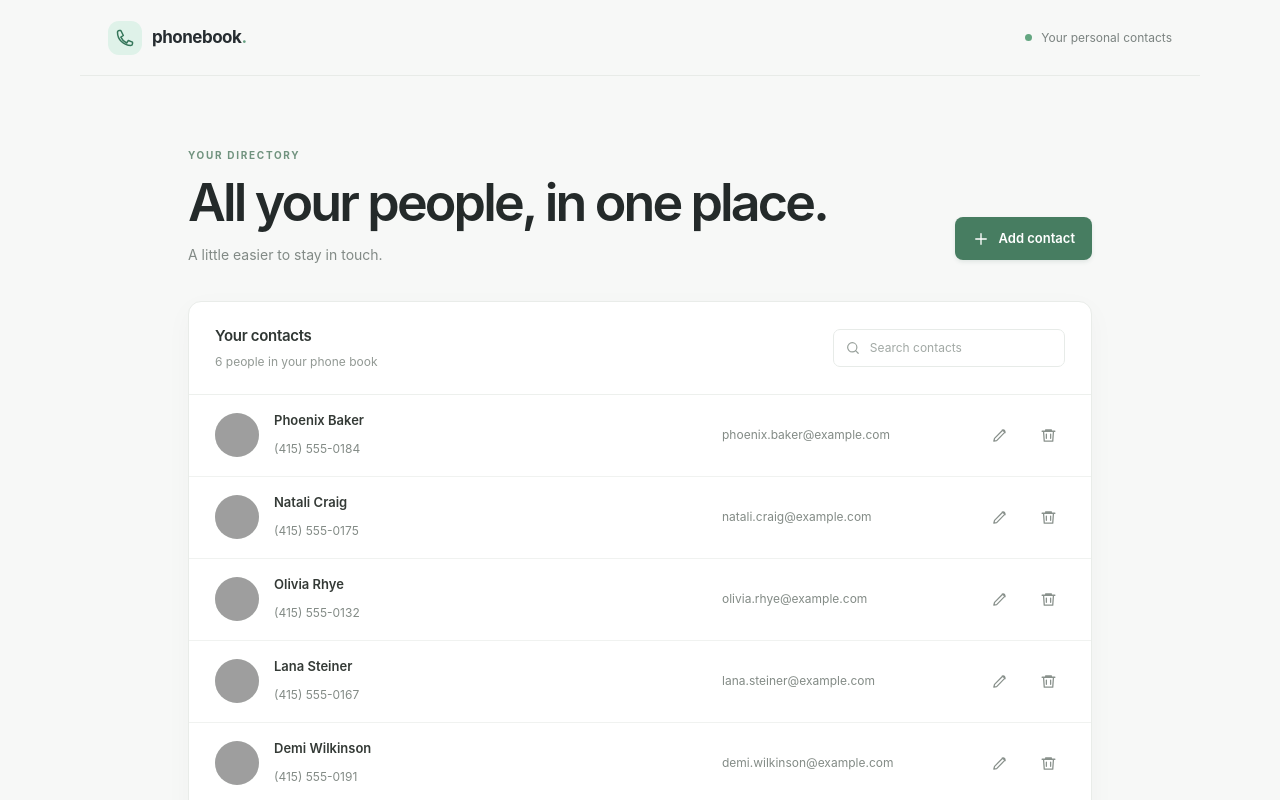
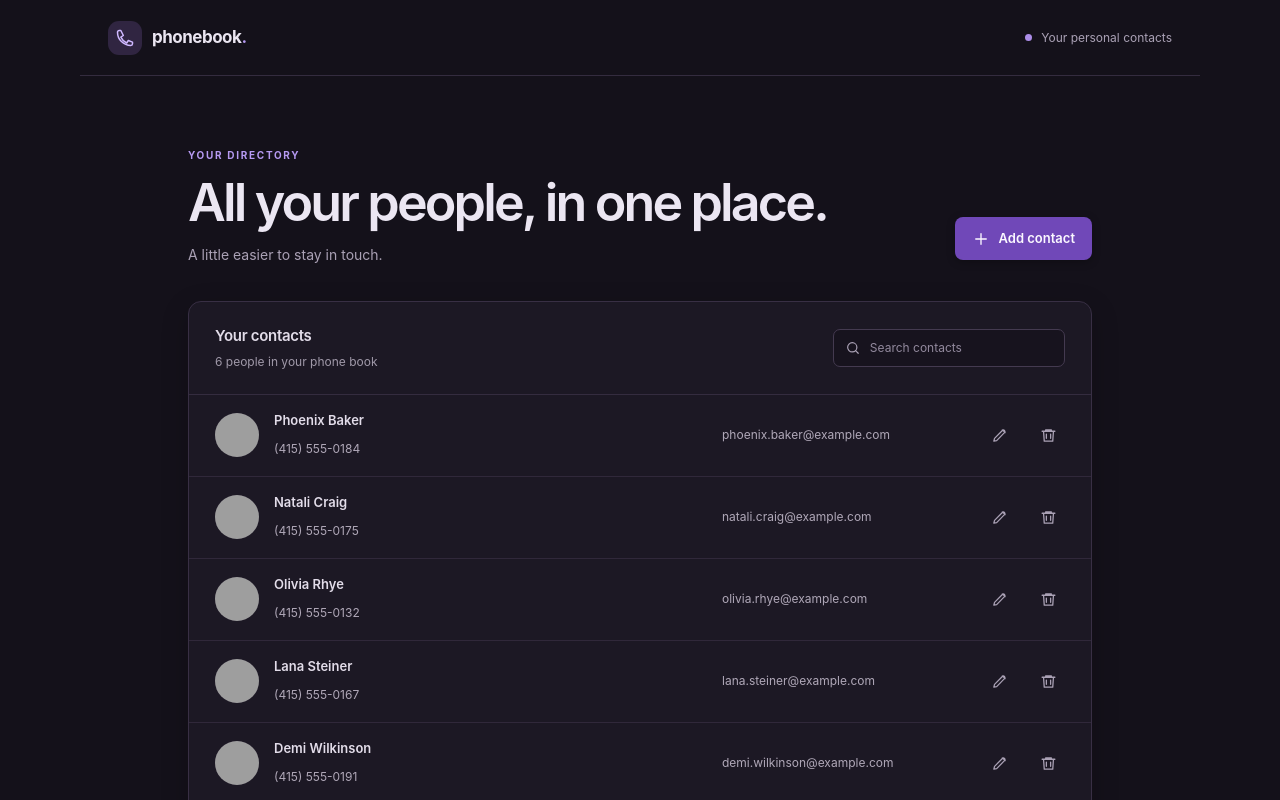
Before and after one commit to fcortesnila/phone-book, a React (Vite) app: page / in a window 1280 px wide. Shown: the top 800 px of the page. Built offline with nearby package versions, Linux system fonts and the light colour scheme; grey boxes are pictures that could not be loaded.

Commit message:
update: change it to dark mode purple accent

```diff
--- a/src/App.jsx
+++ b/src/App.jsx
@@ -148,7 +148,7 @@ function App() {
 
   return (
     <>
-    <div className="app-shell" inert={Boolean(contactToDelete)}>
+    <div className="app-shell" data-theme="dark" inert={Boolean(contactToDelete)}>
       <div className="sr-only" role="status" aria-live="polite" aria-atomic="true">{feedback?.type === 'error' ? '' : feedback?.message ?? ''}</div>
       <div className="sr-only" role="alert" aria-live="assertive" aria-atomic="true">{feedback?.type === 'error' ? feedback.message : ''}</div>
       <header className="topbar">
--- a/src/index.css
+++ b/src/index.css
@@ -1,9 +1,10 @@
 @import "tailwindcss";
 
 :root {
+  color-scheme: dark;
   font-family: Inter, ui-sans-serif, system-ui, -apple-system, BlinkMacSystemFont, "Segoe UI", sans-serif;
-  color: #20242b;
-  background: #f7f8f7;
+  color: #ebe6f2;
+  background: #14111a;
   font-synthesis: none;
   text-rendering: optimizeLegibility;
   -webkit-font-smoothing: antialiased;
@@ -16,94 +17,94 @@
 body { margin: 0; min-width: 320px; min-height: 100vh; }
 button, input { font: inherit; }
 button { cursor: pointer; }
-button:focus-visible, a:focus-visible, input:focus-visible { outline: 3px solid #477d61; outline-offset: 3px; }
-.app-shell { min-height: 100vh; background: #f7f8f7; }
-.topbar { height: 76px; max-width: 1120px; padding: 0 28px; margin: 0 auto; display: flex; align-items: center; justify-content: space-between; border-bottom: 1px solid #e8ebe8; }
-.brand { display: flex; gap: 10px; align-items: center; text-decoration: none; color: #262c30; font-size: 17px; font-weight: 700; letter-spacing: -.5px; }
-.brand-mark { width: 34px; height: 34px; border-radius: 11px; display: grid; place-items: center; background: #dff2e9; color: #35765a; }
-.brand-period { color: #68a083; }
-.topbar-note { display: flex; align-items: center; gap: 9px; color: #7b8380; font-size: 12px; }
-.status-dot { display: inline-block; flex: 0 0 auto; width: 7px; height: 7px; border-radius: 50%; background: #64a681; }
+button:focus-visible, a:focus-visible, input:focus-visible { outline: 3px solid #b69af2; outline-offset: 3px; }
+.app-shell { min-height: 100vh; background: #14111a; }
+.topbar { height: 76px; max-width: 1120px; padding: 0 28px; margin: 0 auto; display: flex; align-items: center; justify-content: space-between; border-bottom: 1px solid #342c3f; }
+.brand { display: flex; gap: 10px; align-items: center; text-decoration: none; color: #ebe6f2; font-size: 17px; font-weight: 700; letter-spacing: -.5px; }
+.brand-mark { width: 34px; height: 34px; border-radius: 11px; display: grid; place-items: center; background: #302541; color: #cfb8ff; }
+.brand-period { color: #b69af2; }
+.topbar-note { display: flex; align-items: center; gap: 9px; color: #aaa1b5; font-size: 12px; }
+.status-dot { display: inline-block; flex: 0 0 auto; width: 7px; height: 7px; border-radius: 50%; background: #ac8de8; }
 .directory-page, .form-page { max-width: 960px; margin: 0 auto; padding: 72px 28px 56px; }
 .welcome-row { display: flex; align-items: flex-end; justify-content: space-between; gap: 32px; margin-bottom: 36px; }
-.eyebrow { margin: 0 0 12px; color: #71937f; font-size: 10px; font-weight: 700; letter-spacing: .17em; }
-h1 { margin: 0; color: #242a2a; font-size: clamp(38px, 5vw, 52px); line-height: 1.08; letter-spacing: -.055em; font-weight: 600; }
-.subheading { margin: 13px 0 0; color: #828a86; font-size: 14px; }
+.eyebrow { margin: 0 0 12px; color: #b69af2; font-size: 10px; font-weight: 700; letter-spacing: .17em; }
+h1 { margin: 0; color: #ebe6f2; font-size: clamp(38px, 5vw, 52px); line-height: 1.08; letter-spacing: -.055em; font-weight: 600; }
+.subheading { margin: 13px 0 0; color: #aaa1b5; font-size: 14px; }
 .mobile-break { display: none; }
 .button { min-height: 43px; border: 0; border-radius: 8px; display: inline-flex; justify-content: center; align-items: center; gap: 9px; padding: 0 17px; font-size: 13px; font-weight: 600; transition: background .15s ease, transform .15s ease; }
 .button:active { transform: translateY(1px); }
-.button-primary { color: white; background: #477d61; box-shadow: 0 2px 4px #315e461c; }
-.button-primary:hover { background: #396c52; }
-.button-quiet { background: #f1f3f1; color: #626b66; }
-.button-quiet:hover { background: #e9edea; }
+.button-primary { color: #fbf8ff; background: #7048b8; box-shadow: 0 2px 8px #0004; }
+.button-primary:hover { background: #8058c9; }
+.button-quiet { background: #2b2533; color: #d0c8d8; }
+.button-quiet:hover { background: #393044; }
 .add-button { margin-bottom: 5px; }
-.directory-card { overflow: hidden; background: #fff; border: 1px solid #e9ece9; border-radius: 13px; box-shadow: 0 8px 28px #30423408; }
-.directory-toolbar { display: flex; align-items: center; justify-content: space-between; gap: 20px; padding: 23px 26px; border-bottom: 1px solid #edf0ed; }
-.directory-toolbar h2 { margin: 0; color: #303734; font-size: 15px; font-weight: 600; letter-spacing: -.02em; }
-.directory-toolbar h2:focus { outline: 2px solid #477d61; outline-offset: 4px; border-radius: 2px; }
-.directory-toolbar p { margin: 5px 0 0; color: #929994; font-size: 12px; }
-.search-box { width: 232px; height: 38px; display: flex; align-items: center; gap: 9px; padding: 0 11px; border: 1px solid #e7ebe8; border-radius: 7px; color: #98a09b; }
-.search-box:focus-within { border-color: #8bb39a; box-shadow: 0 0 0 3px #e4f0e8; }
-.search-box:focus-within { outline: 2px solid #477d61; outline-offset: 2px; }
-.search-box input { width: 100%; outline: 0; border: 0; color: #353c38; font-size: 12px; background: transparent; }
-.search-box input::placeholder { color: #a2a9a5; }
-.search-box button { border: 0; padding: 0 2px; background: none; color: #747c77; font-size: 19px; }
-.contact-row { min-height: 82px; display: flex; align-items: center; gap: 15px; padding: 14px 26px; border-bottom: 1px solid #f0f2f0; transition: background .12s; }
+.directory-card { overflow: hidden; background: #1c1824; border: 1px solid #382f44; border-radius: 13px; box-shadow: 0 8px 28px #0003; }
+.directory-toolbar { display: flex; align-items: center; justify-content: space-between; gap: 20px; padding: 23px 26px; border-bottom: 1px solid #342c3f; }
+.directory-toolbar h2 { margin: 0; color: #e2dce9; font-size: 15px; font-weight: 600; letter-spacing: -.02em; }
+.directory-toolbar h2:focus { outline: 2px solid #b69af2; outline-offset: 4px; border-radius: 2px; }
+.directory-toolbar p { margin: 5px 0 0; color: #a099a9; font-size: 12px; }
+.search-box { width: 232px; height: 38px; display: flex; align-items: center; gap: 9px; padding: 0 11px; border: 1px solid #443a50; border-radius: 7px; color: #aaa1b5; background: #17131e; }
+.search-box:focus-within { border-color: #9474d2; box-shadow: 0 0 0 3px #382951; }
+.search-box:focus-within { outline: 2px solid #b69af2; outline-offset: 2px; }
+.search-box input { width: 100%; outline: 0; border: 0; color: #e6dfed; font-size: 12px; background: transparent; }
+.search-box input::placeholder { color: #92899d; }
+.search-box button { border: 0; padding: 0 2px; background: none; color: #b7aec1; font-size: 19px; }
+.contact-row { min-height: 82px; display: flex; align-items: center; gap: 15px; padding: 14px 26px; border-bottom: 1px solid #30283a; transition: background .12s; }
 .contact-row:last-child { border-bottom: 0; }
-.contact-row:hover { background: #fbfcfb; }
-.avatar { width: 44px; height: 44px; flex: 0 0 auto; display: block; object-fit: cover; border-radius: 50%; background: #e9efe9; }
+.contact-row:hover { background: #25202f; }
+.avatar { width: 44px; height: 44px; flex: 0 0 auto; display: block; object-fit: cover; border-radius: 50%; background: #30283a; }
 .avatar-large { width: 54px; height: 54px; }
-.avatar-fallback { display: grid; place-items: center; color: #5e806c; background: #e7f0e9; font-size: 13px; font-weight: 700; }
+.avatar-fallback { display: grid; place-items: center; color: #d4c0ff; background: #382a4d; font-size: 13px; font-weight: 700; }
 .contact-main { min-width: 180px; flex: 1; }
-.contact-main h3 { margin: 0 0 5px; color: #343a36; font-size: 13px; font-weight: 600; }
-.contact-phone { color: #838b86; text-decoration: none; font-size: 12px; }
-.contact-phone:hover { color: #477d61; }
-.contact-email { width: 245px; color: #838b86; font-size: 12px; }
-.muted { color: #b0b6b2; }
-.icon-button { width: 34px; height: 34px; border: 1px solid transparent; border-radius: 7px; display: grid; place-items: center; color: #89918c; background: transparent; }
-.icon-button:hover { border-color: #e3eae4; color: #477d61; background: #f1f7f2; }
-.delete-button:hover { border-color: #f0d9d5; color: #a34f43; background: #fff7f5; }
-.feedback { margin: 0; padding: 10px 26px; border-bottom: 1px solid #edf0ed; font-size: 12px; }
-.feedback-success { color: #3f7656; background: #f2f8f3; }
-.feedback-error { color: #9c493f; background: #fff6f4; }
-.dialog-backdrop { position: fixed; z-index: 10; inset: 0; display: grid; place-items: center; padding: 20px; background: #1f292466; }
-.confirm-dialog { width: min(100%, 430px); padding: 27px; border: 1px solid #e9ece9; border-radius: 13px; background: white; box-shadow: 0 24px 80px #1e312633; }
+.contact-main h3 { margin: 0 0 5px; color: #e2dce9; font-size: 13px; font-weight: 600; }
+.contact-phone { color: #b0a8b8; text-decoration: none; font-size: 12px; }
+.contact-phone:hover { color: #cfb8ff; }
+.contact-email { width: 245px; color: #b0a8b8; font-size: 12px; }
+.muted { color: #91899a; }
+.icon-button { width: 34px; height: 34px; border: 1px solid transparent; border-radius: 7px; display: grid; place-items: center; color: #aaa1b5; background: transparent; }
+.icon-button:hover { border-color: #514166; color: #cfb8ff; background: #302541; }
+.delete-button:hover { border-color: #65403b; color: #e89a8d; background: #382522; }
+.feedback { margin: 0; padding: 10px 26px; border-bottom: 1px solid #342c3f; font-size: 12px; }
+.feedback-success { color: #d0baff; background: #2a2039; }
+.feedback-error { color: #edaaa0; background: #352321; }
+.dialog-backdrop { position: fixed; z-index: 10; inset: 0; display: grid; place-items: center; padding: 20px; background: #080d0bd9; }
+.confirm-dialog { width: min(100%, 430px); padding: 27px; border: 1px solid #443a50; border-radius: 13px; background: #211b2b; box-shadow: 0 24px 80px #0008; }
 .confirm-dialog .eyebrow { margin-bottom: 9px; }
-.confirm-dialog h2 { margin: 0; color: #303734; font-size: 21px; font-weight: 600; letter-spacing: -.035em; }
-.confirm-dialog > p:not(.eyebrow) { margin: 10px 0 0; color: #7c8580; font-size: 13px; line-height: 1.6; }
+.confirm-dialog h2 { margin: 0; color: #ebe6f2; font-size: 21px; font-weight: 600; letter-spacing: -.035em; }
+.confirm-dialog > p:not(.eyebrow) { margin: 10px 0 0; color: #b0a8b8; font-size: 13px; line-height: 1.6; }
 .dialog-actions { display: flex; justify-content: flex-end; gap: 10px; margin-top: 24px; }
-.button-danger { color: white; background: #a44f43; }
-.button-danger:hover { background: #8e4036; }
-.directory-footer { min-height: 47px; padding: 0 26px; display: flex; justify-content: space-between; align-items: center; border-top: 1px solid #edf0ed; color: #9aa19c; font-size: 10px; }
+.button-danger { color: #fff7f5; background: #a44f43; }
+.button-danger:hover { background: #bd5c4d; }
+.directory-footer { min-height: 47px; padding: 0 26px; display: flex; justify-content: space-between; align-items: center; border-top: 1px solid #342c3f; color: #aaa1b5; font-size: 10px; }
 .directory-footer > span:first-child { display: flex; align-items: center; gap: 8px; }
 .directory-footer > span:last-child { font-size: 9px; letter-spacing: .12em; }
-.footer-dot { padding: 0 4px; color: #76a187; }
+.footer-dot { padding: 0 4px; color: #b69af2; }
 .empty-state { display: flex; flex-direction: column; align-items: center; padding: 54px 20px; text-align: center; }
-.empty-icon { width: 44px; height: 44px; display: grid; place-items: center; border-radius: 14px; color: #71937f; background: #edf5ef; }
-.empty-state h3 { margin: 17px 0 5px; color: #343a36; font-size: 15px; }
-.empty-state p { margin: 0 0 20px; color: #8a928d; font-size: 12px; }
+.empty-icon { width: 44px; height: 44px; display: grid; place-items: center; border-radius: 14px; color: #d0baff; background: #302541; }
+.empty-state h3 { margin: 17px 0 5px; color: #e2dce9; font-size: 15px; }
+.empty-state p { margin: 0 0 20px; color: #aaa1b2; font-size: 12px; }
 .form-page { max-width: 660px; padding-top: 52px; }
-.back-link { display: inline-flex; align-items: center; gap: 8px; border: 0; padding: 6px 0; color: #7e8781; background: transparent; font-size: 12px; }
-.back-link:hover { color: #477d61; }
+.back-link { display: inline-flex; align-items: center; gap: 8px; border: 0; padding: 6px 0; color: #b0a8b8; background: transparent; font-size: 12px; }
+.back-link:hover { color: #cfb8ff; }
 .form-heading { display: flex; align-items: center; gap: 18px; margin: 36px 0 30px; }
-.form-avatar { width: 66px; height: 66px; display: grid; place-items: center; border-radius: 18px; background: #eaf2ec; }
+.form-avatar { width: 66px; height: 66px; display: grid; place-items: center; border-radius: 18px; background: #302541; }
 .form-heading .eyebrow { margin-bottom: 7px; }
 .form-heading h1 { font-size: 34px; }
 .form-heading .subheading { margin-top: 7px; font-size: 13px; }
-.contact-form { padding: 27px; border: 1px solid #e9ece9; border-radius: 12px; background: white; box-shadow: 0 8px 28px #30423408; }
-.contact-form label { display: block; margin-bottom: 20px; color: #454d48; font-size: 12px; font-weight: 600; }
-.contact-form input { width: 100%; height: 42px; margin-top: 8px; padding: 0 12px; border: 1px solid #e3e8e4; border-radius: 7px; outline: 0; color: #303833; background: white; font-size: 12px; font-weight: 400; }
-.contact-form input::placeholder { color: #b3bab5; }
-.contact-form input:focus { border-color: #8bb39a; box-shadow: 0 0 0 3px #e4f0e8; }
-.contact-form input:focus-visible { outline: 2px solid #477d61; outline-offset: 2px; }
+.contact-form { padding: 27px; border: 1px solid #382f44; border-radius: 12px; background: #1c1824; box-shadow: 0 8px 28px #0003; }
+.contact-form label { display: block; margin-bottom: 20px; color: #d5cedd; font-size: 12px; font-weight: 600; }
+.contact-form input { width: 100%; height: 42px; margin-top: 8px; padding: 0 12px; border: 1px solid #443a50; border-radius: 7px; outline: 0; color: #e6dfed; background: #17131e; font-size: 12px; font-weight: 400; }
+.contact-form input::placeholder { color: #92899d; }
+.contact-form input:focus { border-color: #9474d2; box-shadow: 0 0 0 3px #382951; }
+.contact-form input:focus-visible { outline: 2px solid #b69af2; outline-offset: 2px; }
 .field-row { display: grid; grid-template-columns: 1fr 1fr; gap: 16px; }
 .input-with-icon { position: relative; }
-.input-with-icon > svg { position: absolute; top: 20px; left: 12px; color: #9ca59f; }
+.input-with-icon > svg { position: absolute; top: 20px; left: 12px; color: #aaa1b5; }
 .input-with-icon input { padding-left: 38px; }
-.optional { margin-left: 6px; color: #aab1ac; font-size: 9px; letter-spacing: .08em; }
-.form-actions { display: flex; justify-content: flex-end; gap: 10px; margin-top: 9px; padding-top: 20px; border-top: 1px solid #eef0ee; }
-.page-footer { max-width: 960px; margin: 0 auto; padding: 0 28px 26px; display: flex; align-items: center; justify-content: center; gap: 7px; color: #b0b6b2; font-size: 9px; font-weight: 600; letter-spacing: .12em; }
-.page-footer span { color: #79a389; font-size: 13px; }
+.optional { margin-left: 6px; color: #a59cad; font-size: 9px; letter-spacing: .08em; }
+.form-actions { display: flex; justify-content: flex-end; gap: 10px; margin-top: 9px; padding-top: 20px; border-top: 1px solid #342c3f; }
+.page-footer { max-width: 960px; margin: 0 auto; padding: 0 28px 26px; display: flex; align-items: center; justify-content: center; gap: 7px; color: #91899a; font-size: 9px; font-weight: 600; letter-spacing: .12em; }
+.page-footer span { color: #b69af2; font-size: 13px; }
 @media (max-width: 650px) {
   .topbar { height: 64px; padding: 0 20px; }
   .topbar-note { font-size: 0; gap: 0; }
```
Also changed, not shown: 1 other file (tests, documents, lock files or other folders).
